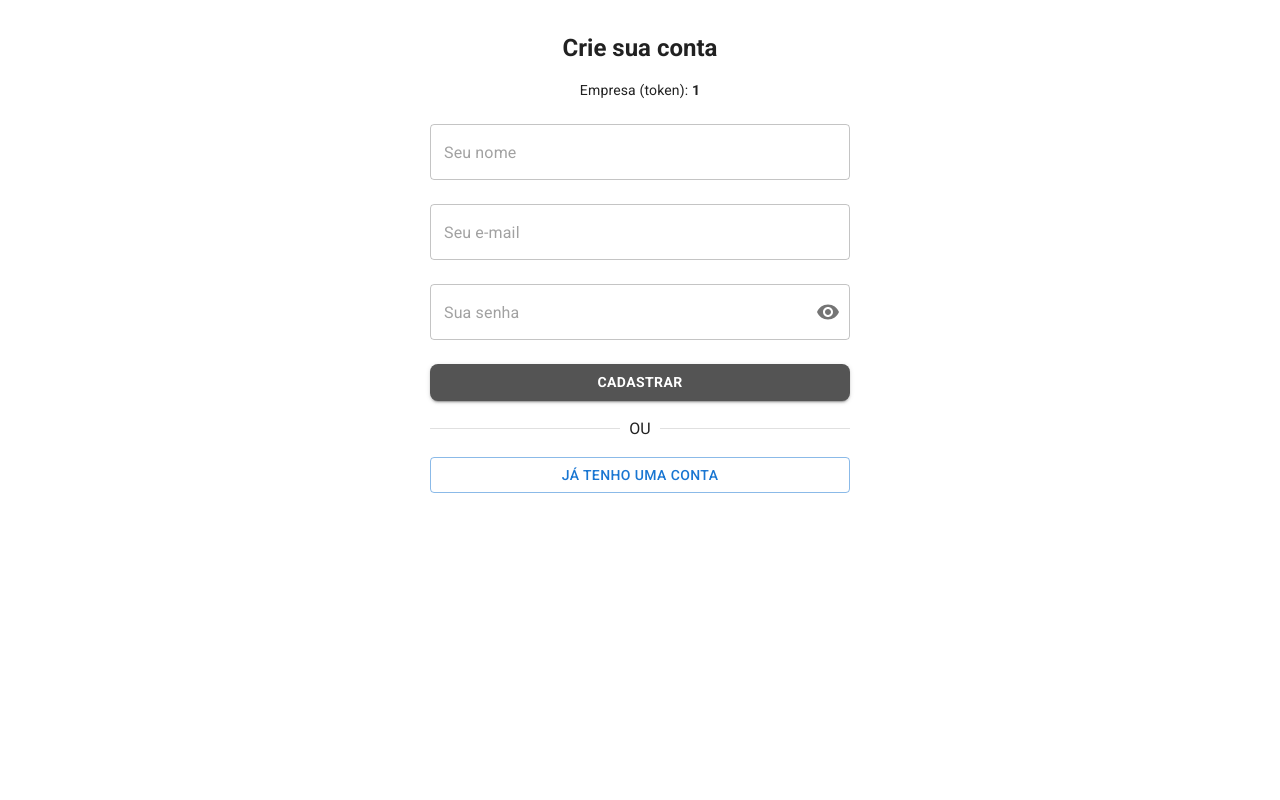
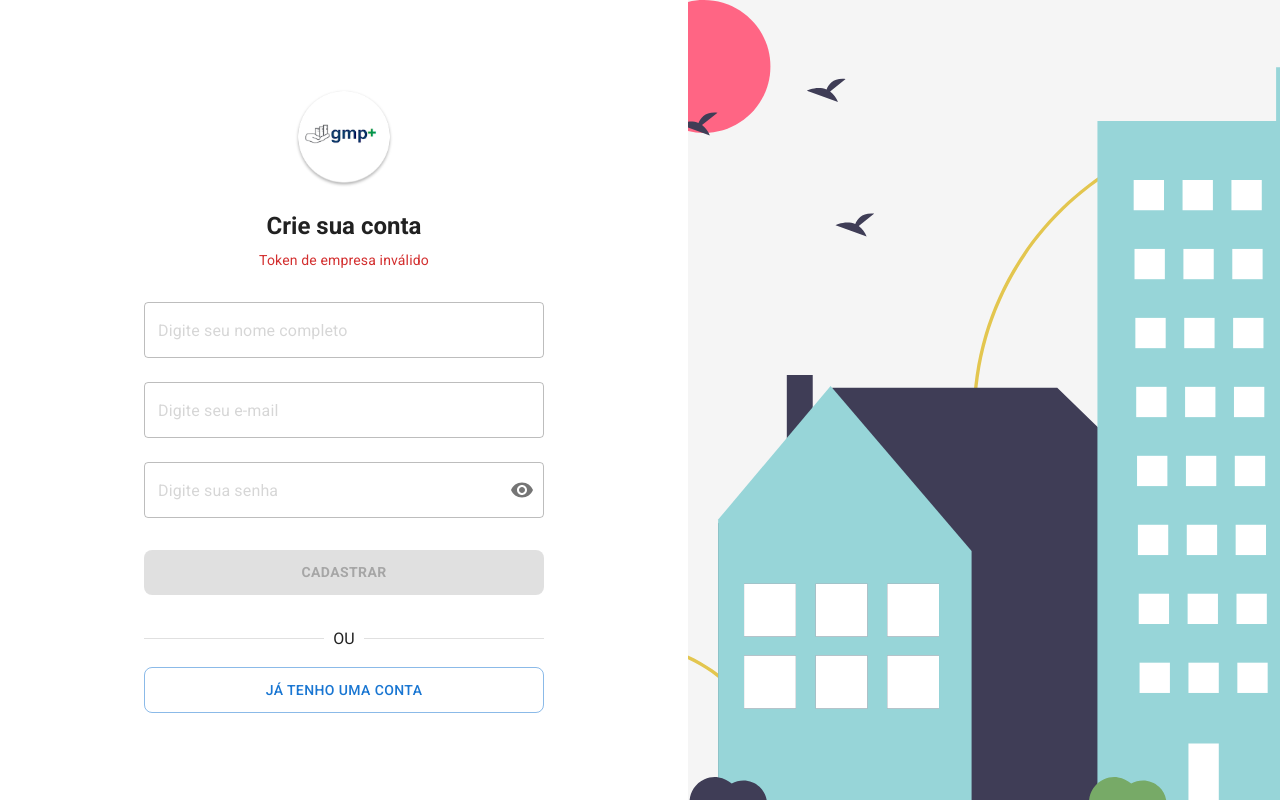
Before and after one commit to GustavoNTX/nextjs-mg3, a Next.js app: page /cadastro/1 in a window 1280 px wide. Built offline with nearby package versions, Linux system fonts and the light colour scheme; no server answers; what @mui/material-nextjs would draw is missing.

Commit message:
add empresa

```diff
--- a/src/app/api/empresas/route.ts
+++ b/src/app/api/empresas/route.ts
@@ -9,6 +9,7 @@ const schema = z.object({
   email: z.string().email('E-mail inválido'),
 })
 
+// POST: cria empresa (já existe)
 export async function POST(req: Request) {
   try {
     const body = await req.json()
@@ -16,20 +17,83 @@ export async function POST(req: Request) {
 
     const empresa = await prisma.empresa.create({
       data: { name, cnpj, email },
-      select: { id: true, name: true, cnpj: true, email: true, empresaToken: true, createdAt: true },
+      select: {
+        id: true,
+        name: true,
+        cnpj: true,
+        email: true,
+        empresaToken: true,
+        createdAt: true,
+      },
     })
 
     return NextResponse.json(empresa, { status: 201 })
   } catch (err: any) {
     if (err?.name === 'ZodError') {
-      return NextResponse.json({ error: 'Validação falhou', issues: err.flatten() }, { status: 422 })
+      return NextResponse.json(
+        { error: 'Validação falhou', issues: err.flatten() },
+        { status: 422 }
+      )
     }
-    if (err instanceof Prisma.PrismaClientKnownRequestError && err.code === 'P2002') {
+    if (
+      err instanceof Prisma.PrismaClientKnownRequestError &&
+      err.code === 'P2002'
+    ) {
       const target = (err.meta?.target as string[]) || []
       const field = target.join(', ') || 'campo único'
-      return NextResponse.json({ error: `Já existe uma empresa com este ${field}.` }, { status: 409 })
+      return NextResponse.json(
+        { error: `Já existe uma empresa com este ${field}.` },
+        { status: 409 }
+      )
     }
     console.error('Erro ao criar empresa:', err)
     return NextResponse.json({ error: 'Erro interno' }, { status: 500 })
   }
 }
+
+// GET: retorna só dados necessários pro cadastro, a partir do token
+export async function GET(req: Request) {
+  const { searchParams } = new URL(req.url)
+  const token = searchParams.get('token')
+
+  if (!token) {
+    return NextResponse.json(
+      { error: 'Token da empresa é obrigatório' },
+      { status: 400 }
+    )
+  }
+
+  const tokenSchema = z.string().uuid('Token de empresa inválido')
+
+  try {
+    const empresaToken = tokenSchema.parse(token)
+
+    const empresa = await prisma.empresa.findUnique({
+      where: { empresaToken },
+      select: {
+        id: true,
+        name: true,          // só o que precisa pra exibir no topo
+        // se quiser algo a mais, adiciona aqui
+        // ex: empresaToken: true,
+      },
+    })
+
+    if (!empresa) {
+      return NextResponse.json(
+        { error: 'Empresa não encontrada para esse token' },
+        { status: 404 }
+      )
+    }
+
+    return NextResponse.json(empresa, { status: 200 })
+  } catch (err: any) {
+    if (err?.name === 'ZodError') {
+      return NextResponse.json(
+        { error: 'Token de empresa inválido' },
+        { status: 422 }
+      )
+    }
+    console.error('Erro ao buscar empresa por token:', err)
+    return NextResponse.json({ error: 'Erro interno' }, { status: 500 })
+  }
+}
--- a/src/app/api/register/[token]/route.ts
+++ b/src/app/api/register/[token]/route.ts
@@ -13,10 +13,10 @@ type RouteParams = { token: string }
 
 export async function POST(
   req: Request,
-  context: { params: Promise<RouteParams> } // <- params agora é Promise
+  context: { params: Promise<RouteParams> }
 ) {
   try {
-    const { token } = await context.params          // <- await aqui
+    const { token } = await context.params
 
     const tokenSchema = z.string().uuid('Token de empresa inválido')
     const empresaToken = tokenSchema.parse(token)
--- a/src/app/api/register/route.ts
+++ b/src/app/api/register/route.ts
@@ -8,7 +8,6 @@ const schema = z.object({
   name: z.string().min(1),
   email: z.string().email(),
   password: z.string().min(6),
-  // ⚠️ empresaId obrigatório porque a relação é required no schema
   empresaId: z.string().min(1),
 })
 
--- a/src/app/cadastro/[token]/page.jsx
+++ b/src/app/cadastro/[token]/page.jsx
@@ -1,22 +1,21 @@
+// src/app/cadastro/[token]/page.jsx
 "use client";
 
-import { useState } from "react";
+import { useEffect, useState } from "react";
 import { useRouter, useParams } from "next/navigation";
-
 import {
+  TextField,
+  Button,
   Box,
-  Button,
+  Typography,
   Divider,
   IconButton,
   InputAdornment,
-  TextField,
-  Typography,
 } from "@mui/material";
 import { Visibility, VisibilityOff } from "@mui/icons-material";
 
 export default function RegisterWithTokenPage() {
   const router = useRouter();
-  // /cadastro/[token]
   const routeParams = useParams(); // { token: string | string[] }
   const token = Array.isArray(routeParams?.token)
     ? routeParams.token[0]
@@ -28,8 +27,46 @@ export default function RegisterWithTokenPage() {
   const [showPassword, setShowPassword] = useState(false);
   const [error, setError] = useState("");
 
-  const handleRegister = async (e) => {
-    e.preventDefault();
+  const [empresaName, setEmpresaName] = useState("");
+  const [checkingToken, setCheckingToken] = useState(true);
+
+  const handleClickShowPassword = () => setShowPassword((v) => !v);
+  const handleMouseDownPassword = (event) => event.preventDefault();
+
+  // valida o token e pega o nome da empresa
+  useEffect(() => {
+    if (!token) {
+      setError("Link de cadastro inválido.");
+      setCheckingToken(false);
+      return;
+    }
+
+    (async () => {
+      try {
+        const res = await fetch(`/api/empresas?token=${encodeURIComponent(token)}`, {
+          method: "GET",
+        });
+
+        const data = await res.json();
+console.log("consultar empresa: ", res, data);
+        if (!res.ok) {
+          throw new Error(
+            data?.error || "Empresa não encontrada para esse link."
+          );
+        }
+
+        setEmpresaName(data.name);
+      } catch (err) {
+        console.error("consultar empresa: ", err);
+        setError(err.message);
+      } finally {
+        setCheckingToken(false);
+      }
+    })();
+  }, [token]);
+
+  const handleRegister = async (event) => {
+    event.preventDefault();
     setError("");
 
     try {
@@ -38,51 +75,93 @@ export default function RegisterWithTokenPage() {
         headers: { "Content-Type": "application/json" },
         body: JSON.stringify({ name, email, password }),
       });
+
       const data = await res.json();
-      if (!res.ok) throw new Error(data?.error || "Falha ao criar conta.");
 
-      // redirecione para login, dashboard ou faça login automático se tiver contexto
+      if (!res.ok) {
+        throw new Error(data.error || "Falha ao criar conta.");
+      }
+
+      // aqui você decidiu só ir pro login depois
       router.push("/login");
     } catch (err) {
+      setError(err.message);
       console.error(err);
-      setError(err.message);
     }
   };
+
+  const handleReturnLogin = (event) => {
+    event.preventDefault();
+    setError("");
+    router.push("/login");
+  };
+
+  const formDisabled = !empresaName && !checkingToken; // se token inválido, trava form
 
   return (
     <Box
       sx={{
         display: "flex",
-        flexDirection: "column",
-        alignItems: "center",
-        p: 4,
+        flexDirection: { xs: "column", md: "row" },
+        height: "100vh",
+        backgroundColor: "#f5f5f5",
       }}
     >
-      <Typography variant="h5" sx={{ mb: 2, fontWeight: "bold" }}>
-        Crie sua conta
-      </Typography>
-
-      <Typography variant="body2" sx={{ mb: 1 }}>
-        Empresa (token): <strong>{token}</strong>
-      </Typography>
-
+      {/* Lado esquerdo – igual ao /cadastro normal */}
       <Box
         component="form"
         onSubmit={handleRegister}
-        sx={{ width: "100%", maxWidth: 420 }}
+        sx={{
+          flex: 1,
+          padding: { xs: 4, md: 6 },
+          display: "flex",
+          flexDirection: "column",
+          justifyContent: "center",
+          alignItems: "center",
+          backgroundColor: "#ffffff",
+        }}
       >
+        <Box mb={2}>
+          <img src="/simple-logo.png" alt="Logo" style={{ width: 100 }} />
+        </Box>
+
+        <Typography variant="h5" sx={{ mb: 1, fontWeight: "bold" }}>
+          Crie sua conta
+        </Typography>
+
+        {/* Nome da empresa / status do token */}
+        {checkingToken && (
+          <Typography variant="body2" sx={{ mb: 2 }}>
+            Validando link da empresa...
+          </Typography>
+        )}
+
+        {!checkingToken && empresaName && (
+          <Typography variant="body2" sx={{ mb: 2 }}>
+            Para a empresa: <strong>{empresaName}</strong>
+          </Typography>
+        )}
+
+        {!checkingToken && !empresaName && (
+          <Typography variant="body2" color="error" sx={{ mb: 2 }}>
+            {error || "Token inválido ou empresa não encontrada."}
+          </Typography>
+        )}
+
         <TextField
-          placeholder="Seu nome"
+          placeholder="Digite seu nome completo"
           variant="outlined"
           fullWidth
           margin="normal"
           value={name}
           onChange={(e) => setName(e.target.value)}
           required
+          sx={{ maxWidth: 400 }}
+          disabled={formDisabled}
         />
 
         <TextField
-          placeholder="Seu e-mail"
+          placeholder="Digite seu e-mail"
           type="email"
           variant="outlined"
           fullWidth
@@ -90,10 +169,12 @@ export default function RegisterWithTokenPage() {
           value={email}
           onChange={(e) => setEmail(e.target.value)}
           required
+          sx={{ maxWidth: 400 }}
+          disabled={formDisabled}
         />
 
         <TextField
-          placeholder="Sua senha"
+          placeholder="Digite sua senha"
           type={showPassword ? "text" : "password"}
           variant="outlined"
           fullWidth
@@ -101,12 +182,15 @@ export default function RegisterWithTokenPage() {
           value={password}
           onChange={(e) => setPassword(e.target.value)}
           required
+          sx={{ maxWidth: 400 }}
+          disabled={formDisabled}
           InputProps={{
             endAdornment: (
               <InputAdornment position="end">
                 <IconButton
                   aria-label="Mostrar ou ocultar senha"
-                  onClick={() => setShowPassword((v) => !v)}
+                  onClick={handleClickShowPassword}
+                  onMouseDown={handleMouseDownPassword}
                   edge="end"
                 >
                   {showPassword ? <VisibilityOff /> : <Visibility />}
@@ -116,8 +200,8 @@ export default function RegisterWithTokenPage() {
           }}
         />
 
-        {error && (
-          <Typography color="error" sx={{ mt: 1 }}>
+        {error && empresaName && (
+          <Typography color="error" sx={{ mt: 2 }}>
             {error}
           </Typography>
         )}
@@ -126,27 +210,50 @@ export default function RegisterWithTokenPage() {
           type="submit"
           variant="contained"
           fullWidth
+          disabled={formDisabled}
           sx={{
-            mt: 2,
+            mt: 3,
+            mb: 2,
             backgroundColor: "#545454",
-            color: "#fff",
+            color: "#ffffff",
             fontWeight: "bold",
+            maxWidth: 400,
             borderRadius: 2,
+            padding: "10px 0",
+            "&:hover": { backgroundColor: "#333" },
           }}
         >
           CADASTRAR
         </Button>
 
-        <Divider sx={{ my: 2 }}>OU</Divider>
-
+        <Divider sx={{ my: 2, width: "100%", maxWidth: 400 }}>OU</Divider>
         <Button
           variant="outlined"
           fullWidth
-          onClick={() => router.push("/login")}
+          sx={{
+            maxWidth: 400,
+            borderRadius: 2,
+            padding: "10px 0",
+          }}
+          onClick={handleReturnLogin}
         >
           JÁ TENHO UMA CONTA
         </Button>
       </Box>
+
+      {/* Lado direito – mesma imagem do /cadastro */}
+      <Box
+        sx={{
+          flex: 1,
+          backgroundImage: "url(/town-image.svg)",
+          backgroundRepeat: "no-repeat",
+          backgroundSize: { xs: "contain", md: "cover" },
+          backgroundPosition: "center",
+          height: { xs: 250, md: "auto" },
+          minHeight: { xs: 250, md: "100vh" },
+          backgroundColor: "#f5f5f5",
+        }}
+      />
     </Box>
   );
 }
--- a/src/app/empresas/page.jsx
+++ b/src/app/empresas/page.jsx
@@ -120,7 +120,7 @@ export default function EmpresasPage() {
         {view === "form" && (
           <>
             <Typography variant="h5" sx={{ mb: 2, fontWeight: "bold" }}>
-              Nova empresa
+              Criar empresa
             </Typography>
 
             <TextField
```
